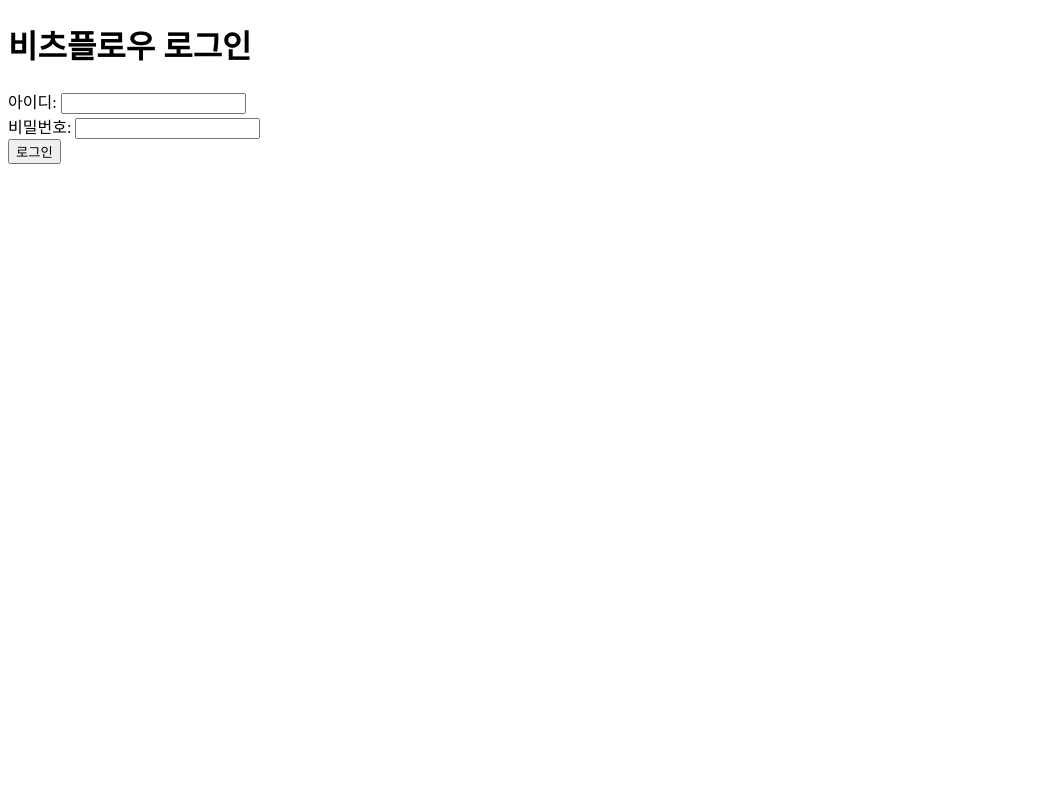
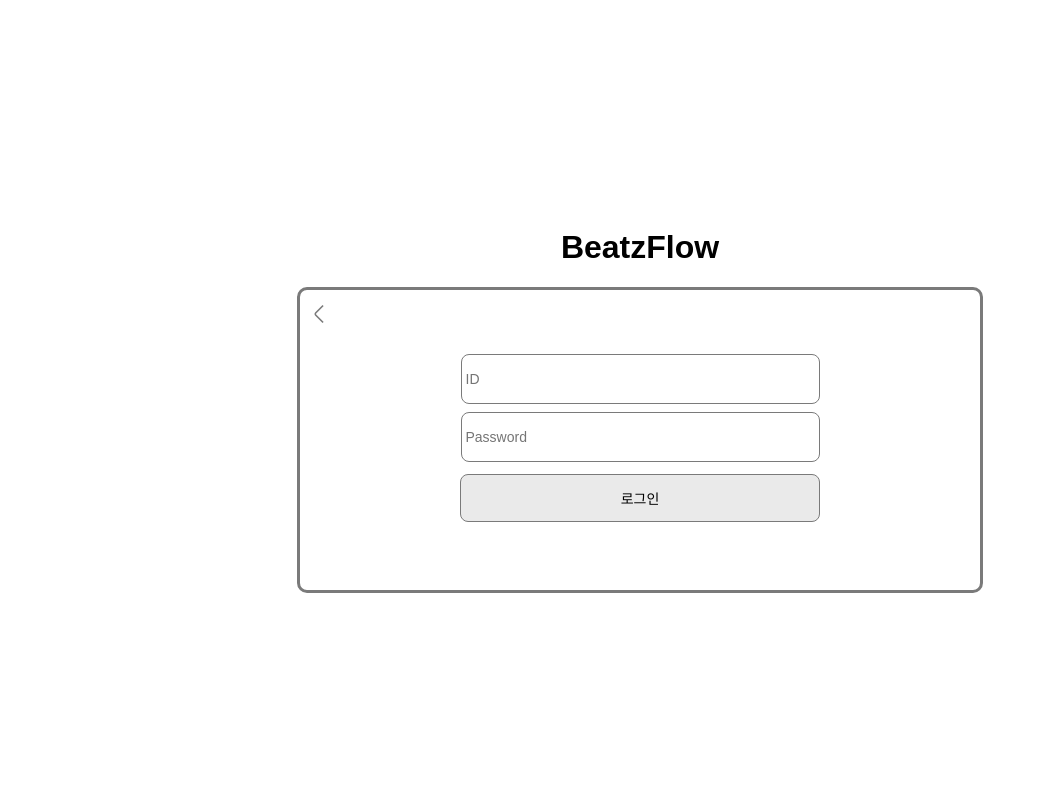
Before and after one commit to c04nh/Beatzflow, a Flask app: page /login/leader in a window 1280 px wide. Shown: the whole page, without its empty margins (0-1038 px from the left). Run offline with Flask 3, Linux system fonts and the light colour scheme; the visitor is signed in with stand-in values (Sample User, id 1); some libraries are stand-ins or nearby versions; some web fonts are replaced.

Commit message:
login 페이지 css 적용

```diff
--- /dev/null
+++ b/static/style.css
@@ -0,0 +1,128 @@
+@font-face {font-family: 'Noto Sans KR';font-style: normal;font-weight: 100;src: url(//fonts.gstatic.com/ea/notosanskr/v2/NotoSansKR-Thin.woff2) format('woff2'),url(//fonts.gstatic.com/ea/notosanskr/v2/NotoSansKR-Thin.woff) format('woff'),url(//fonts.gstatic.com/ea/notosanskr/v2/NotoSansKR-Thin.otf) format('opentype');}
+
+@font-face {font-family: 'Noto Sans KR';font-style: normal;font-weight: 300;src: url(//fonts.gstatic.com/ea/notosanskr/v2/NotoSansKR-Light.woff2) format('woff2'),url(//fonts.gstatic.com/ea/notosanskr/v2/NotoSansKR-Light.woff) format('woff'),url(//fonts.gstatic.com/ea/notosanskr/v2/NotoSansKR-Light.otf) format('opentype');}
+
+@font-face {font-family: 'Noto Sans KR';font-style: normal;font-weight: 400;src: url(//fonts.gstatic.com/ea/notosanskr/v2/NotoSansKR-Regular.woff2) format('woff2'),url(//fonts.gstatic.com/ea/notosanskr/v2/NotoSansKR-Regular.woff) format('woff'),url(//fonts.gstatic.com/ea/notosanskr/v2/NotoSansKR-Regular.otf) format('opentype');}
+
+@font-face {font-family: 'Noto Sans KR';font-style: normal;font-weight: 500;src: url(//fonts.gstatic.com/ea/notosanskr/v2/NotoSansKR-Medium.woff2) format('woff2'),url(//fonts.gstatic.com/ea/notosanskr/v2/NotoSansKR-Medium.woff) format('woff'),url(//fonts.gstatic.com/ea/notosanskr/v2/NotoSansKR-Medium.otf) format('opentype');}
+
+@font-face {font-family: 'Noto Sans KR';font-style: normal;font-weight: 700;src: url(//fonts.gstatic.com/ea/notosanskr/v2/NotoSansKR-Bold.woff2) format('woff2'),url(//fonts.gstatic.com/ea/notosanskr/v2/NotoSansKR-Bold.woff) format('woff'),url(//fonts.gstatic.com/ea/notosanskr/v2/NotoSansKR-Bold.otf) format('opentype');}
+
+@font-face {font-family: 'Noto Sans KR';font-style: normal;font-weight: 900;src: url(//fonts.gstatic.com/ea/notosanskr/v2/NotoSansKR-Black.woff2) format('woff2'),url(//fonts.gstatic.com/ea/notosanskr/v2/NotoSansKR-Black.woff) format('woff'),url(//fonts.gstatic.com/ea/notosanskr/v2/NotoSansKR-Black.otf) format('opentype');}
+
+body, h1, h2, h3, h4, h5, h6, input, textarea, select {
+	font-family: 'Noto Sans KR', sans-serif;
+}
+
+html {
+    height: 100%;
+}
+body {
+    min-height: 100vh;
+}
+
+.login{
+    display: flex;
+    justify-content: center;
+    align-items: center;
+    margin: 0px;
+}
+
+
+.h1{
+    text-align: center;
+}
+
+.login_container{
+    text-align: center;
+    border-color: #7a7a7a;
+    border-style: solid;
+    border-radius: 10px;
+    width: 680px;
+    height: 300px;
+    margin: auto;
+    position: relative;
+}
+
+.login_c{
+    position: absolute;
+    top: 50%;
+    left: 50%;
+    transform: translate(-50%, -50%);
+}
+
+.btn{
+    background-color: #ffffff;
+    border-radius: 10px;
+    border-width: 1.5px;
+    border-color: #7a7a7a;
+    border-style: solid;
+    margin: 8px;
+    width: 360px;
+    height: 56px;
+    font-size: 14px;
+    padding: 0px;
+}
+.btn:hover{
+    background-color: #a9a9a9;
+    width: 376px;
+    height: 64px;
+    margin: 4px;
+}
+
+.login_container i{
+    font-size: 16px;
+    position: relative;
+    top: 2px;
+    padding-right: 4px;
+}
+
+.login_container p{
+    font-size: 18px;
+    margin: 0px;
+    margin-bottom: 16px;
+}
+
+#admin-fields input{
+    width: 349px;
+    height: 40px;
+    padding: 4px;
+    margin: 4px;
+    border-radius: 8px;
+    border-width: 1.5px;
+    border-color: #7a7a7a;
+    border-style: solid;
+    font-size: 14px;
+}
+
+.login-btn{
+    width: 360px;
+    height: 48px;
+    padding: 0px;
+    margin: 8px;
+    border-radius: 8px;
+    border-width: 1.5px;
+    border-color: #7a7a7a;
+    border-style: solid;
+    background-color: #eaeaea;
+    font-size: 14px;
+}
+
+.login-btn:hover{
+    background-color: #a9a9a9;
+}
+
+.back-btn{
+    position: absolute;
+    top: 0%;
+    left: 0%;
+    background-color: #ffffff;
+    border-width: 0px;
+    margin: 4px;
+    margin-top: 12px;
+}
+
+.back-btn i{
+    color: #7a7a7a;
+    font-size: 18px;
+}
--- a/templates/base.html
+++ b/templates/base.html
@@ -2,7 +2,7 @@
 <html>
 <head>
     <title>{% block title %}출결 시스템{% endblock %}</title>
-    <link rel="stylesheet" href="{{ url_for('static', filename='css/style.css') }}">
+    <link rel="stylesheet" href="{{ url_for('static', filename='style.css') }}">
 </head>
 <body>
     <div class="container">
--- a/templates/login_leader.html
+++ b/templates/login_leader.html
@@ -1,31 +1,34 @@
-{%with messages = get_flashed_messages()%}
-  {%if messages %}
-    <script type="text/javascript">
-      alert("{{messages[-1]}}");
-    </script>
-    {%endif%}
-  {%endwith%}
-
 <!DOCTYPE html>
 <html lang="ko">
 <head>
     <meta charset="UTF-8">
     <title>로그인 - 비츠플로우</title>
+    <link rel="stylesheet" href="{{ url_for('static', filename='style.css') }}">
+    <link rel='stylesheet' href='https://cdn-uicons.flaticon.com/3.0.0/uicons-regular-straight/css/uicons-regular-straight.css'>
 </head>
-<body>
-    <h1>비츠플로우 로그인</h1>
-
-    <form method="POST" action="{{ url_for('login_leader') }}">
-        <div id="admin-fields">
-            <label for="username">아이디:</label>
-            <input type="text" id="username" name="username"><br>
-
-            <label for="password">비밀번호:</label>
-            <input type="password" id="password" name="password"><br>
+<body class="login">
+    {%with messages = get_flashed_messages()%}
+        {%if messages %}
+            <script type="text/javascript">
+                alert("{{messages[-1]}}");
+            </script>
+        {%endif%}
+    {%endwith%}
+    <div class="container">
+        <h1 class="h1">BeatzFlow</h1>
+        <div class="login_container">
+            <button class="back-btn" onclick="location.href='/login'"><i class="fi fi-rs-angle-left"></i></button>
+            <div class="login_c">
+                <form method="POST" action="{{ url_for('login_leader') }}">
+                    <div id="admin-fields">
+                        <input type="text" id="username" name="username" placeholder="ID"><br>
+                        <input type="password" id="password" name="password" placeholder="Password"><br>
+                    </div>
+                    <button class="login-btn" type="submit">로그인</button>
+                </form>
+            </div>
         </div>
-
-        <button type="submit">로그인</button>
-    </form>
+    </div>
 </body>
 </html>
 
```
Also changed, not shown: templates/login.html (+20 -6 lines), static/css/style.css (deleted).
